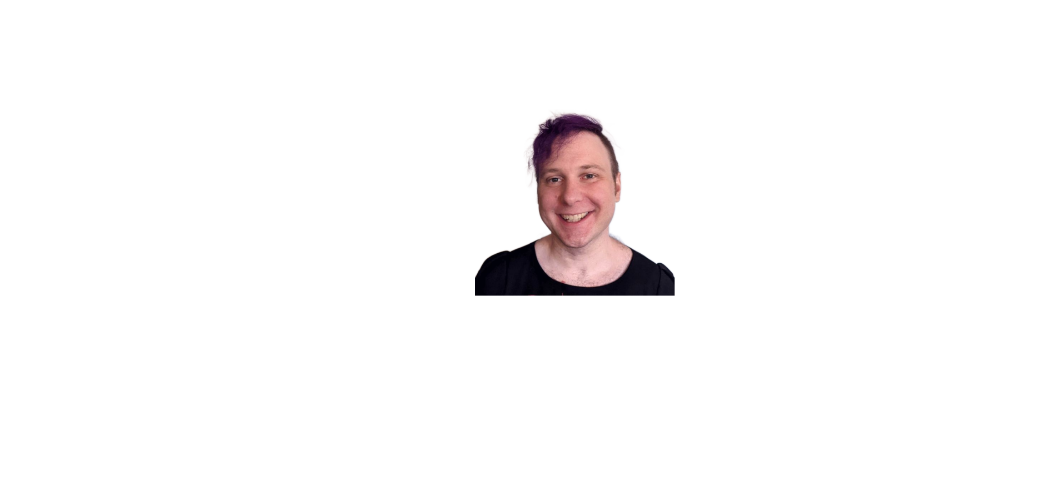
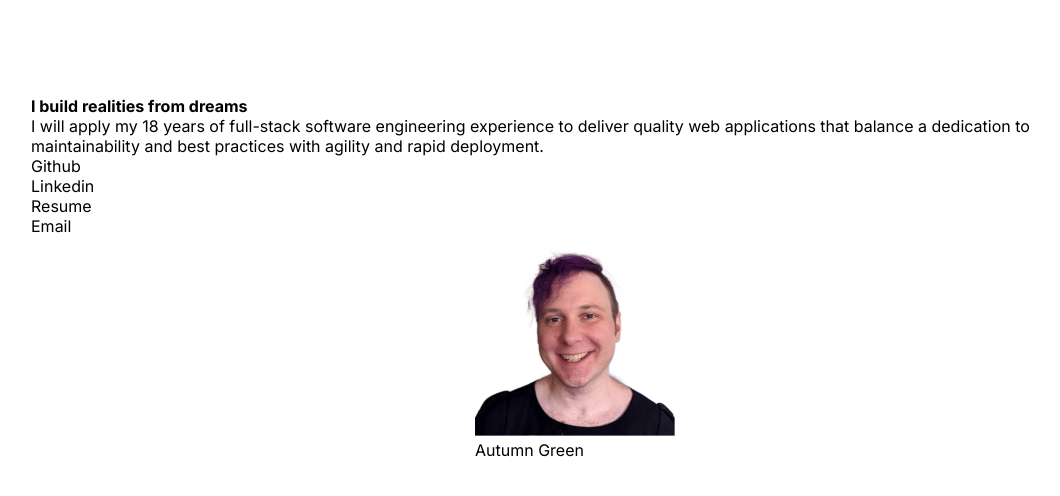
Before and after one commit to chao-mu/bio-site, a Next.js app: page / in a window 1280 px wide. Shown: the top 496 px of the page, without its empty margins (65-1125 px from the left). Built offline with nearby package versions, Linux system fonts and the light colour scheme.

Commit message:
feat: basic copy with semantic html

```diff
--- a/src/app/page.js
+++ b/src/app/page.js
@@ -4,14 +4,32 @@ import styles from "./page.module.css";
 export default function Home() {
   return (
     <main className={styles.main}>
+      <section className={styles.hero}>
+        <h1 className={styles["hero__title"]}>I build realities from dreams</h1>
+        <p className={styles["hero__body"]}>
+          I will apply my 18 years of full-stack software engineering experience
+          to deliver quality web applications that balance a dedication to
+          maintainability and best practices with agility and rapid deployment.
+        </p>
+        <div role="list" className={styles["hero__links"]}>
+          <div role="listitem">Github</div>
+          <div role="listitem">Linkedin</div>
+          <div role="listitem">Resume</div>
+          <div role="listitem">Email</div>
+        </div>
+      </section>
+
+      <div className={styles["headshot"]}>
         <Image
           src="/headshot-cutout.jpg"
           alt="Photo of Autumn Green"
-        className={styles.headshot}
+          className={styles["headshot__image"]}
           width={200}
           height={200}
           priority
         />
+        <div className={styles["headshot__name"]}>Autumn Green</div>
+      </div>
     </main>
   );
 }
```
Lines whose indentation alone changed are shown as unchanged.
